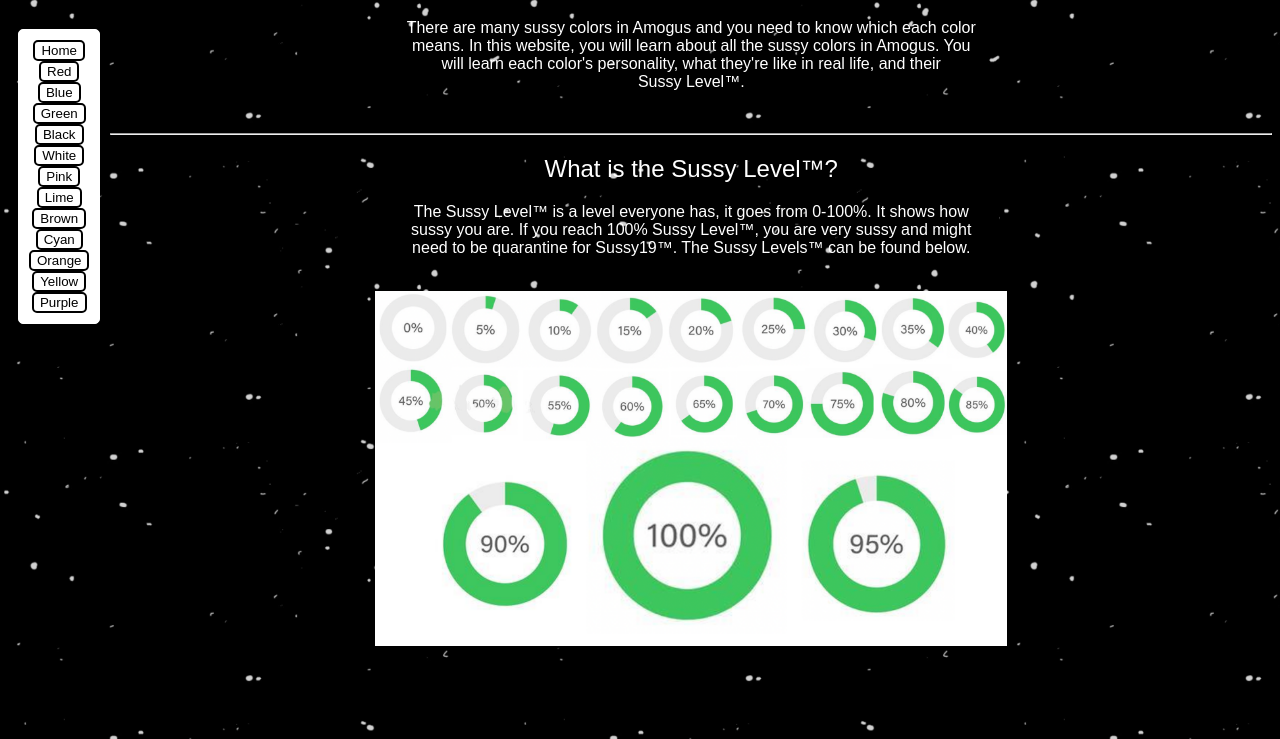
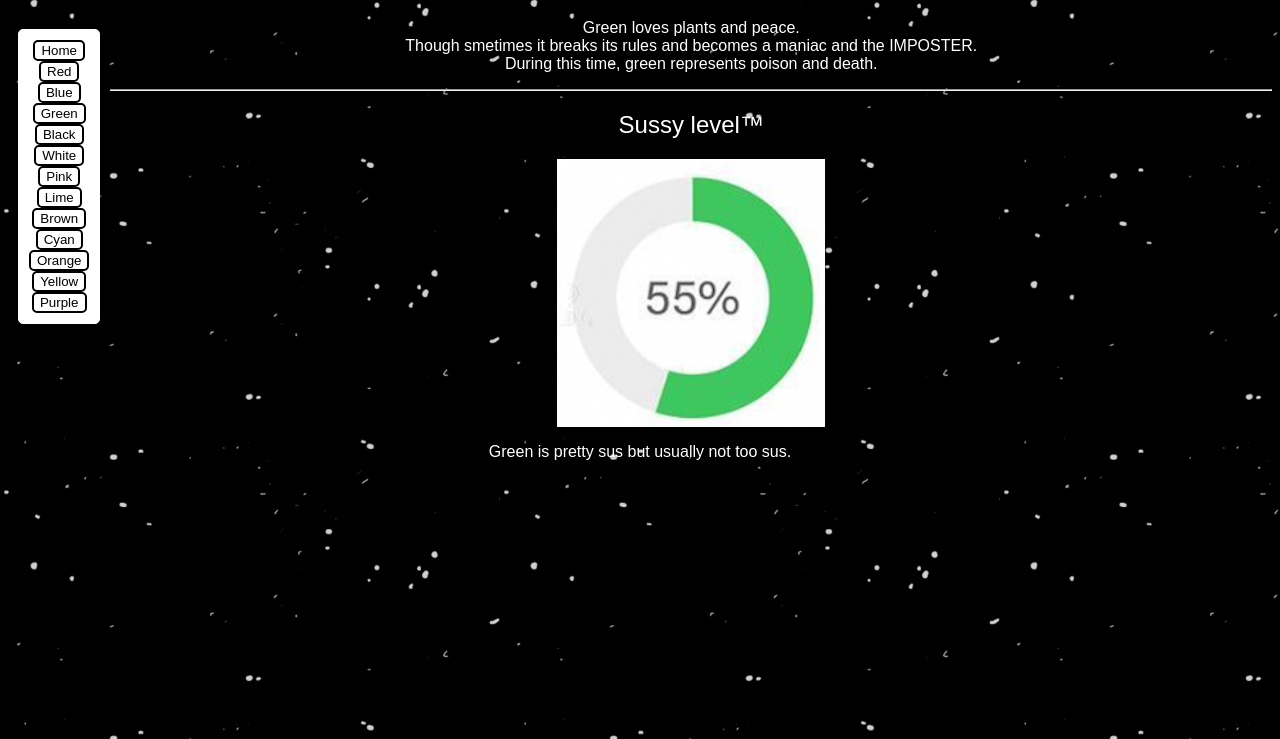
Before and after one commit to bilal-darwish/amoguscolors, a plain HTML site: page green.html in a window 1280 px wide. Shown: the part 61-800 px from the top of the page. Drawn offline with Linux system fonts and the light colour scheme.

Commit message:
Lots of work!

```diff
--- a/green.html
+++ b/green.html
@@ -24,17 +24,16 @@
       <button class="sbbutton13"><a class="sbtext" href="purple.html">Purple</a></button><br/>
     </p>
 
-    <p>There are many sussy colors in Amogus and you need to know which each color <br> means. In this website, you will learn about all the sussy colors in Amogus. You <br> will learn each color's personality, what they're like in real life, and their <br> Sussy Level™.</p>
+    <p>Green loves plants and peace. <br>
+    Though smetimes it breaks its rules and becomes a maniac and the IMPOSTER. <br>
+    During this time, green represents poison and death.</p>
 
-    <br>
     <hr>
 
-    <h2>What is the Sussy Level™?</h2>
+    <h2>Sussy level™</h2>
 
-    <p>The Sussy Level™ is a level everyone has, it goes from 0-100%.  It shows how <br> sussy you are. If you reach 100% Sussy Level™, you are very sussy and might <br> need to be quarantine for Sussy19™. The Sussy Levels™ can be found below.</p>
+    <img src="55%.png" alt="55%">
 
-    <br>
-
-    <img src="Sussy-Level-.png" alt="The Sussy Levels™" class="sussylevels" />
+    <p>Green is pretty sus but usually not too sus.</p>
   </body>
 </html>
--- a/style.css
+++ b/style.css
@@ -189,3 +189,10 @@
     margin-left: auto;
     margin-right: auto;
   }
+
+  img {
+    height: auto;
+    display: block;
+    margin-left: auto;
+    margin-right: auto;
+  }
```
Also changed, not shown: black.html (+2 -12 lines), blue.html (+13 -1 lines), red.html (+15 -0 lines), 100%.png (added), 15%.png (added), 55%.png (added), blue.jpeg (added), redsus.jpeg (added), 1 other file.
